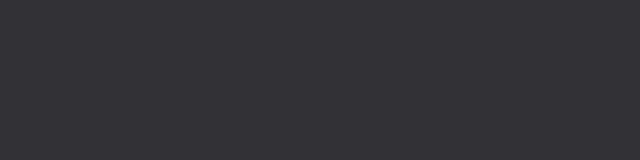
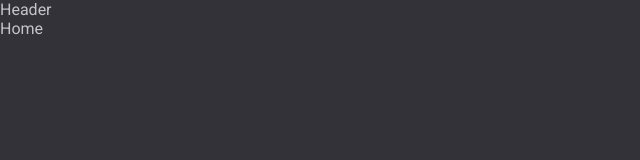
Before and after one commit to loupprodi/projeto-ignite02-timer, a React (Vite) app: page / in a window 1280 px wide. Shown: the top 160 px of the page, without its empty margins (0-640 px from the left). Built offline with nearby package versions, Linux system fonts and the light colour scheme.

Commit message:
criando o layout padrão e adicionando ao router

```diff
--- a/src/App.tsx
+++ b/src/App.tsx
@@ -2,10 +2,15 @@ import { ThemeProvider } from "styled-components";
 
 import { defaultTheme } from "./styles/themes/default";
 import { GlobalStyle } from "./styles/global";
+import { Router } from "./Router";
+import { BrowserRouter } from "react-router-dom";
 
 export const App = () => {
   return (
     <ThemeProvider theme={defaultTheme}>
+      <BrowserRouter>
+        <Router />
+      </BrowserRouter>
       <GlobalStyle />
     </ThemeProvider>
   );
--- a/src/Router.tsx
+++ b/src/Router.tsx
@@ -1,14 +1,15 @@
 import { BrowserRouter, Routes, Route } from "react-router-dom";
 import { Home } from "./pages/Home";
 import { History } from "./pages/History";
+import { DefaultLayout } from "./layouts/DefaultLayout";
 
 export const Router = () => {
   return (
-    <BrowserRouter>
-      <Routes>
+    <Routes>
+      <Route path="/" element={<DefaultLayout />}>
         <Route path="/" element={<Home />} />
         <Route path="/history" element={<History />} />
-      </Routes>
-    </BrowserRouter>
+      </Route>
+    </Routes>
   );
 };
--- /dev/null
+++ b/src/components/header/Header.tsx
@@ -0,0 +1,7 @@
+export const Header = () => {
+  return (
+    <div>
+      <header>Header</header>
+    </div>
+  );
+};
--- /dev/null
+++ b/src/layouts/DefaultLayout.tsx
@@ -0,0 +1,11 @@
+import { Outlet } from "react-router-dom";
+import { Header } from "../components/header/Header";
+
+export const DefaultLayout = () => {
+  return (
+    <div>
+      <Header />
+      <Outlet />
+    </div>
+  );
+};
--- a/src/pages/History.tsx
+++ b/src/pages/History.tsx
@@ -1,7 +1,7 @@
 export const History = () => {
   return (
-    <>
-      <p>ola</p>
-    </>
+    <div>
+      <p>History</p>
+    </div>
   );
 };
--- a/src/pages/Home.tsx
+++ b/src/pages/Home.tsx
@@ -1,7 +1,7 @@
 export const Home = () => {
   return (
-    <>
-      <p>ola</p>
-    </>
+    <div>
+      <p>Home</p>
+    </div>
   );
 };
```
